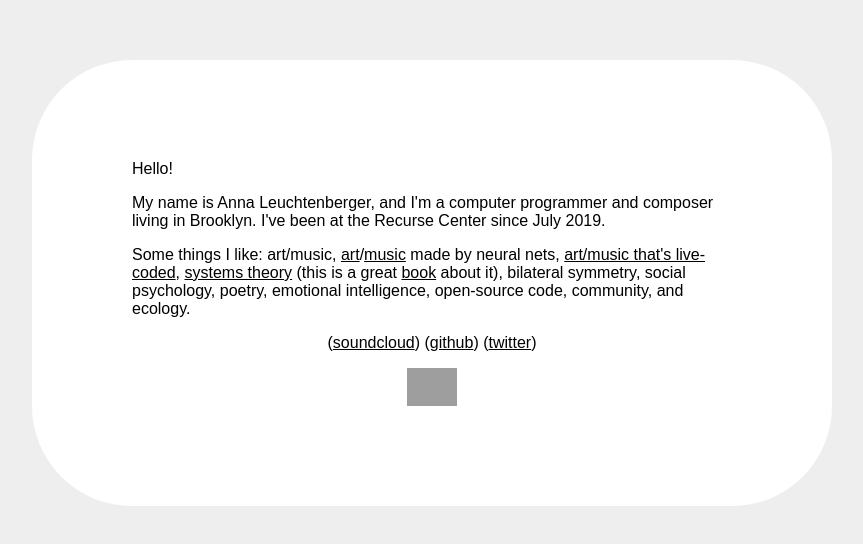
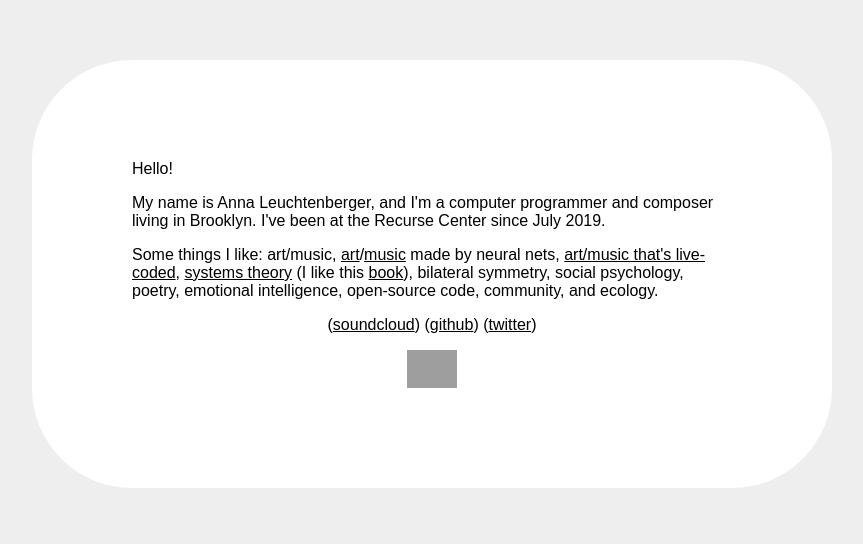
Before and after one commit to AnnaLeuchtenberger/annaannadotnet, a plain HTML site: page index.html in a window 1280 px wide. Shown: the part 156-700 px from the top of the page, without its empty margins (208-1071 px from the left). Drawn offline with Linux system fonts and the light colour scheme; grey boxes are pictures that could not be loaded.

Commit message:
...Once more with feeling

```diff
--- a/index.html
+++ b/index.html
@@ -9,7 +9,7 @@
         <p>Some things I like: art/music,
             <a href="https://artbreeder.com/browse">art</a>/<a href="https://github.com/Chatha-Sphere/pno-ai">music</a> made by neural nets,
             <a href="https://en.wikipedia.org/wiki/Live_coding">art/music that's live-coded</a>,
-            <a href="https://en.wikipedia.org/wiki/Complex_system">systems theory</a> (this is a great <a href="https://www.google.com/search?q=thinking+in+systems%3A+a+primer">book</a> about it),
+            <a href="https://en.wikipedia.org/wiki/Complex_system">systems theory</a> (I like this <a href="https://www.google.com/search?q=thinking+in+systems%3A+a+primer">book</a>),
             bilateral symmetry,
             social psychology,
             poetry,
```
